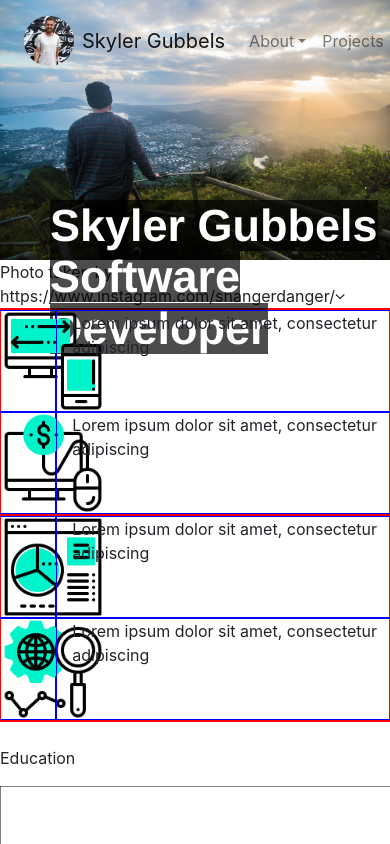
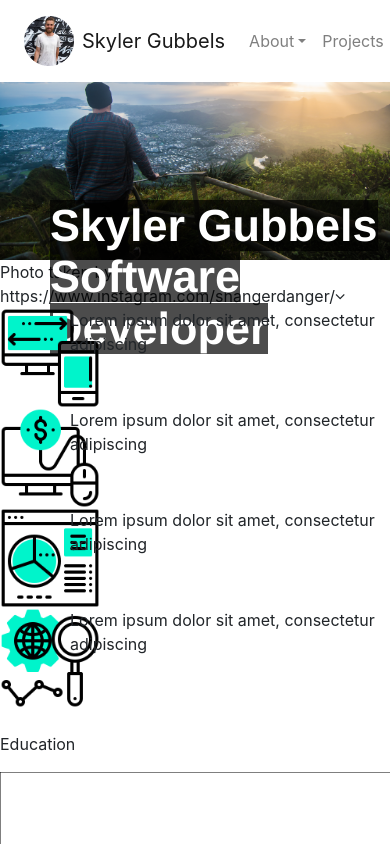
Before and after one commit to SkylerGubbels/skylerWebsite, a React (Create React App) app: page / in a window 390 px wide. Shown: the top 844 px of the page. Built offline with nearby package versions, Linux system fonts and the light colour scheme.

Commit message:
Getting image height at load

```diff
--- a/src/App.css
+++ b/src/App.css
@@ -71,14 +71,10 @@
   font-size: 0px;
 }
 
-.col-md{
-  border: 1px solid green;
+#my-nav{
+  backround-color: rgba(0,0,0,0.1);
 }
 
-.row{
-  border: 1px solid red;
+.navbar-background{
+  backround-color: rgba(0,0,0,1);
 }
-
-.my-col{
-  border: 1px solid blue;
-}
--- a/src/App.js
+++ b/src/App.js
@@ -22,13 +22,18 @@ class App extends Component {
     this.setState({imageHeight});
   }
 
+  handleLoadImage = image =>{
+    console.log(image)
+    this.setState({imageHeight: image})
+  }
+
   render() {
     const { language } = this.state;
 
     return (
     <React.Fragment>
       <NavBar language={language} onLanguageChange={this.handleLanguageChange} imageHeight={this.state.imageHeight}/>
-      <Introduction language={language} onImageSizeChange={this.handleBackgroundImageResize}/>
+      <Introduction language={language} onImageSizeChange={this.handleBackgroundImageResize} onImageLoad={this.handleLoadImage}/>
       <Summary language={language}/>
       <a className="anchor" href="#" id="education">a</a>
       <Education/>
--- a/src/components/introduction.jsx
+++ b/src/components/introduction.jsx
@@ -8,11 +8,19 @@ class Introduction extends Component {
     constructor(props){
         super(props);
         this.imgRef = React.createRef();
-        console.log(this.imgRef)
     }
 
     componentDidMount(){
         window.addEventListener("resize", ()=>{this.props.onImageSizeChange(this.imgRef.current.height)})
+        this.handleImageLoad();
+    }
+
+    handleImageLoad(){
+        let interval;
+        interval = setInterval(() => {
+            if(this.imgRef.current.height) {
+                this.props.onImageLoad(this.imgRef.current.height);
+                clearInterval(interval)}}, 1000);
     }
 
     render() {
--- a/src/components/navbar.jsx
+++ b/src/components/navbar.jsx
@@ -7,7 +7,8 @@ import skylerImage from "../resources/images/skylerImage.png"
 class NavBar extends Component {
 
     state = {
-      navbarClass: "navbar navbar-expand navbar-light fixed-top"
+      navbarClass: "navbar navbar-expand navbar-light fixed-top",
+      opacity: 0
     }
 
     componentDidMount(){
@@ -16,14 +17,16 @@ class NavBar extends Component {
 
     handleScroll = () => {
       console.log(this.props.imageHeight)
-      if(window.pageYOffset > this.props.imageHeight-100) { this.showNavbarBackground() }
+      if(window.pageYOffset > (this.props.imageHeight*1.5)) { this.showNavbarBackground() }
       else { this.hideNavbarBackground(); }
     }
 
     // TODO: Change navbar transparency depending on height of scrollbar
     showNavbarBackground(){
-      const navbarClass = "navbar navbar-expand navbar-light bg-light fixed-top"
-      this.setState({navbarClass});
+      const navbarClass = "navbar navbar-expand navbar-light fixed-top navbar-background";
+      const opacity = (window.pageYOffset/this.props.imageHeight)-0.5;
+      console.log(opacity);
+      this.setState({navbarClass, opacity});
     }
 
     hideNavbarBackground(){
@@ -32,8 +35,11 @@ class NavBar extends Component {
     }
 
     render() {
+
+        const bg = {backgroundColor: `rgba(255,255,255,${this.state.opacity})`}
+
         return(
-        <nav className={this.state.navbarClass}>
+        <nav className={this.state.navbarClass} style={bg}>
         <img src={skylerImage} className="m-2" alt="" width="50"/>
         <Link className="navbar-brand" to="/">
           Skyler Gubbels
--- a/src/components/summary.jsx
+++ b/src/components/summary.jsx
@@ -33,6 +33,9 @@ class Summary extends Component{
     }
 
 
+    /** Function: loadtext()
+     *  Input: Language string for the language with which to display the website
+     *  Purpose: Gets the language text from the relevant file in the resources/ folder and sets the state */
     loadText = language => {
         let text;
         if(language === "english"){ text = getEnglishText().summary; }
@@ -40,13 +43,18 @@ class Summary extends Component{
         this.setState({text, language});
     }
 
+    /** Function: createTextBlock
+     *  Input: Source code for the logo and the text beside the logo
+     *  Purpose: Creates on image with block of text next to it
+     *
+     *  TODO: If language changes then the columns are no longer aligned */
     createTextBlock(imageSrc, text){
         return(
                 <React.Fragment>
-                    <div className="col-md-2 col-sm-2 col-2 my-col">
+                    <div className="col-xl-2 col-lg-2 col-md-2 col-sm-2 col-2">
                         <img src={imageSrc} width={this.logoDetails.width}/>
                     </div>
-                    <div className="col-md-4 col-sm-10 col-10 my-col">
+                    <div className="col-xl-4 col-lg-4 col-md-4 col-sm-10 col-10">
                         <span>{text}</span>
                     </div>
                 </React.Fragment>
@@ -56,6 +64,7 @@ class Summary extends Component{
     render(){
         const { frontend: feText, backend: beText, softwareEngineering: seText, computerScience: csText } = this.state.text;
         const { width } = this.logoDetails;
+
         return(
         <div className="container">
             <div className = "row">
```
